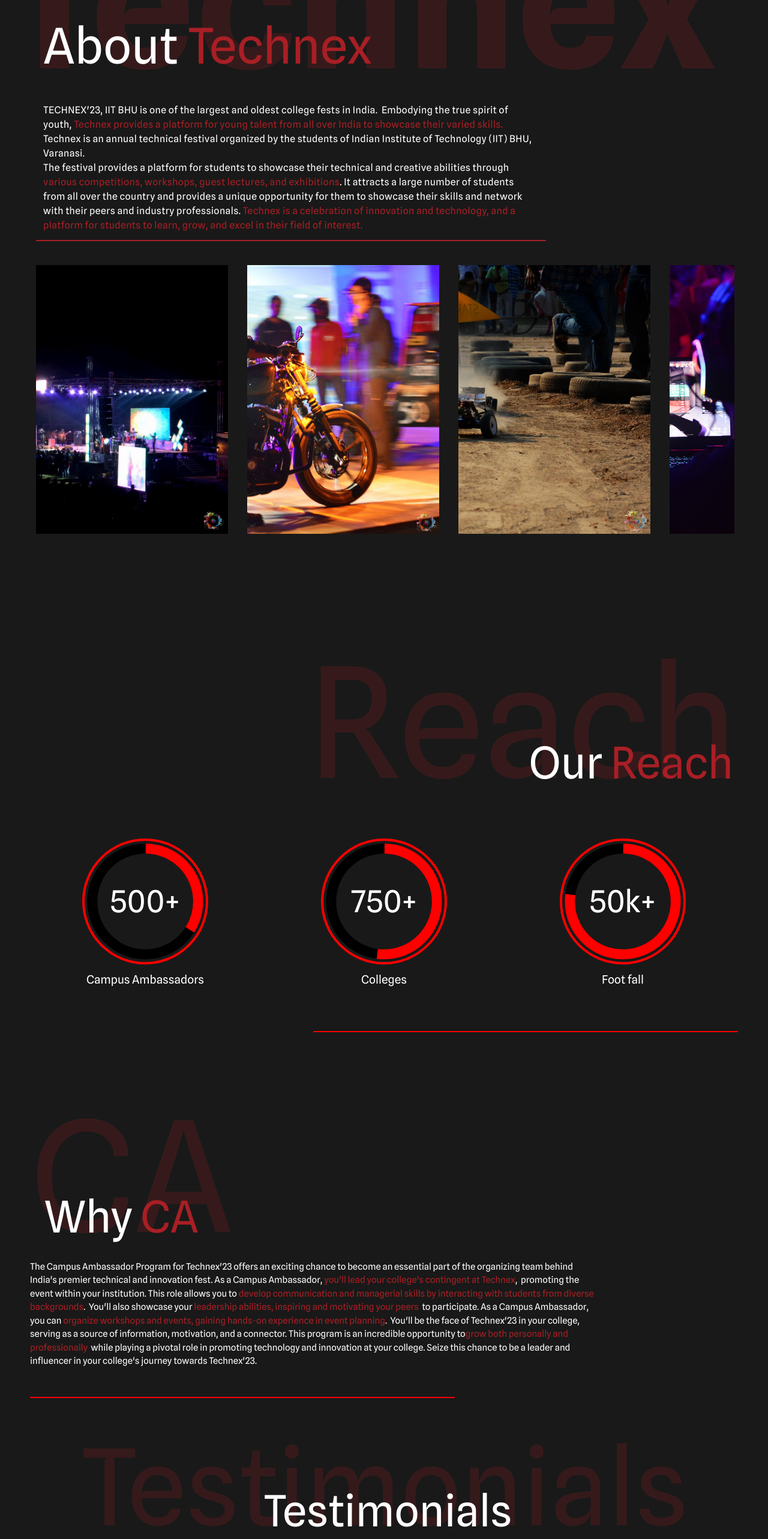
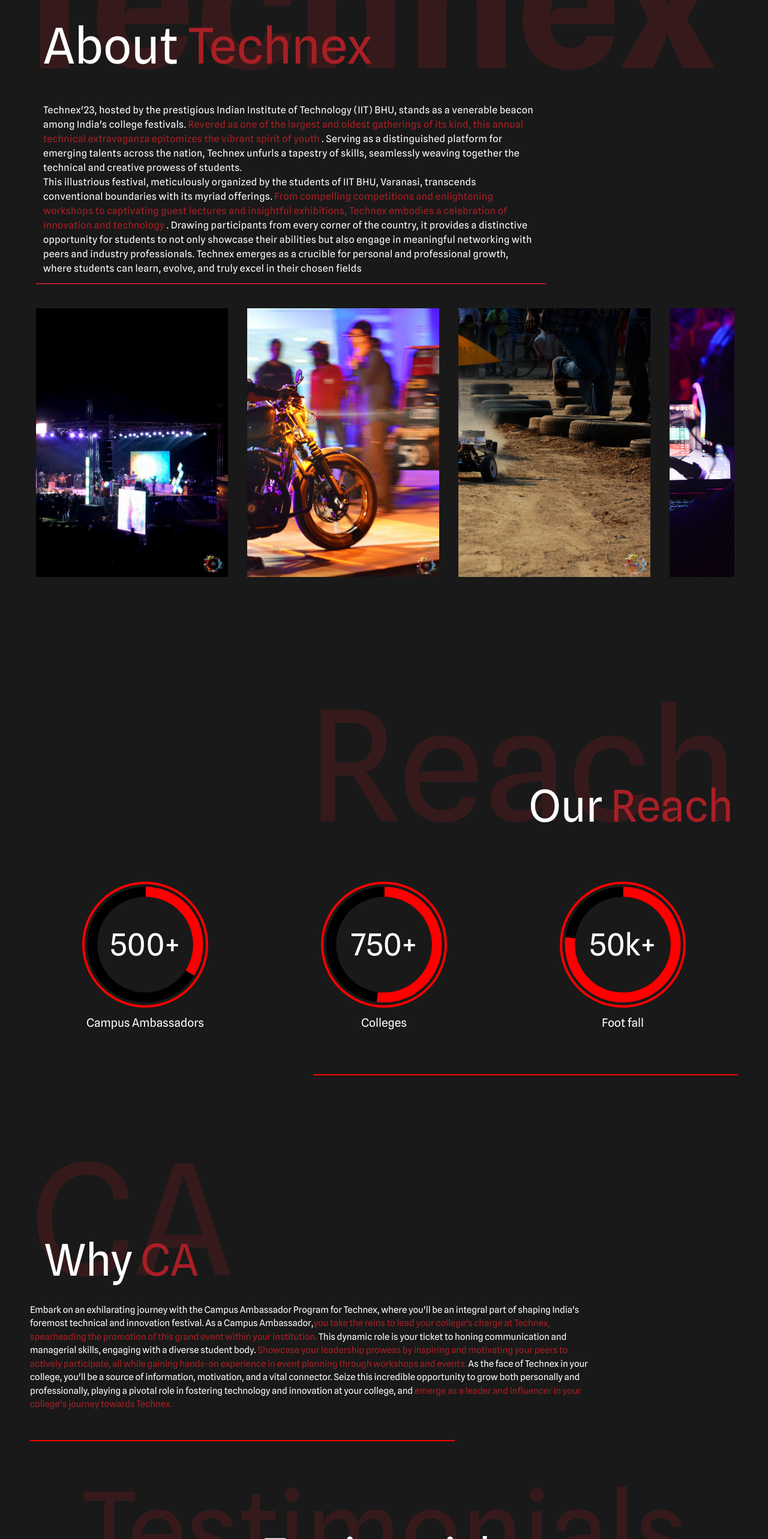
Before and after one commit to technex-iit-bhu/CA_Frontend, a Next.js app: page / in a window 1280 px wide. Shown: the part 880-3446 px from the top of the page at 60% size. Built offline with nearby package versions, Linux system fonts and the light colour scheme; a web font is replaced by a local one.

Commit message:
fix: change text in aboutus and whyca sections

```diff
--- a/src/components/abouttechnex.tsx
+++ b/src/components/abouttechnex.tsx
@@ -20,31 +20,33 @@ const AboutTechnex: FC = () => {
           <div className='flex'>
             <div className='left-column'>
               <p className='mr-3 border-b-2 border-[#A81F25] p-3 pr-5 pt-10 tracking-wide lg:w-[850px]'>
-                TECHNEX&apos;23, IIT BHU is one of the largest and oldest
-                college fests in India.&nbsp; Embodying the true spirit of
-                youth,{' '}
+                Technex'23, hosted by the prestigious Indian Institute of
+                Technology (IIT) BHU, stands as a venerable beacon among India's
+                college festivals.{' '}
                 <span className='text-[#A81F25]'>
-                  Technex provides a platform for young talent from all over
-                  India to showcase their varied skills.
-                </span>
-                &nbsp; Technex is an annual technical festival organized by the
-                students of Indian Institute of Technology (IIT) BHU,&nbsp;
-                Varanasi.<br></br>
-                The festival provides a platform for students to showcase their
-                technical and creative abilities through{' '}
+                  Revered as one of the largest and oldest gatherings of its
+                  kind, this annual technical extravaganza epitomizes the
+                  vibrant spirit of youth
+                </span>{' '}
+                . Serving as a distinguished platform for emerging talents
+                across the nation, Technex unfurls a tapestry of skills,
+                seamlessly weaving together the technical and creative prowess
+                of students.<br></br>
+                This illustrious festival, meticulously organized by the
+                students of IIT BHU, Varanasi, transcends conventional
+                boundaries with its myriad offerings.&nbsp;
                 <span className='text-[#A81F25]'>
-                  various competitions, workshops, guest lectures, and
-                  exhibitions
-                </span>
-                . It attracts a large number of students from all over the
-                country and provides a unique opportunity for them to showcase
-                their skills and network with their peers and industry
-                professionals.{' '}
-                <span className='text-[#A81F25]'>
-                  Technex is a celebration of innovation and technology, and a
-                  platform for students to learn, grow, and excel in their field
-                  of interest.
-                </span>
+                  From compelling competitions and enlightening workshops to
+                  captivating guest lectures and insightful exhibitions, Technex
+                  embodies a celebration of innovation and technology
+                </span>{' '}
+                . Drawing participants from every corner of the country, it
+                provides a distinctive opportunity for students to not only
+                showcase their abilities but also engage in meaningful
+                networking with peers and industry professionals. Technex
+                emerges as a crucible for personal and professional growth,
+                where students can learn, evolve, and truly excel in their
+                chosen fields{' '}
               </p>
             </div>
           </div>
--- a/src/components/ourReach.tsx
+++ b/src/components/ourReach.tsx
@@ -166,11 +166,7 @@ const EllipseSection = () => (
       />
     </div>
     <div>
-      <CircularProgressWithText
-        percent={52}
-        value={'750+'}
-        text='Colleges'
-      />
+      <CircularProgressWithText percent={52} value={'750+'} text='Colleges' />
     </div>
     <div>
       <CircularProgressWithText percent={77} value={'50k+'} text='Foot fall' />
@@ -258,34 +254,26 @@ const LowerSection = () => (
       fontSize={pxToRem(15)}
       className='font-spline'
     >
-      The Campus Ambassador Program for Technex'23 offers an exciting chance to
-      become an essential part of the organizing team behind India's premier
-      technical and innovation fest. As a Campus Ambassador,{' '}
-      <span className='text-red'>
-        you'll lead your college's contingent at Technex
+      Embark on an exhilarating journey with the Campus Ambassador Program for
+      Technex, where you'll be an integral part of shaping India's foremost
+      technical and innovation festival. As a Campus Ambassador,<span className='text-red'>
+      you take the
+      reins to lead your college's charge at Technex, spearheading the promotion
+      of this grand event within your institution.
+      </span>  This dynamic role is your
+      ticket to honing communication and managerial skills, engaging with a
+      diverse student body. <span className='text-red'>
+      Showcase your leadership prowess by inspiring and
+      motivating your peers to actively participate, all while gaining hands-on
+      experience in event planning through workshops and events.
+      </span> As the face of
+      Technex in your college, you'll be a source of information, motivation,
+      and a vital connector. Seize this incredible opportunity to grow both
+      personally and professionally, playing a pivotal role in fostering
+      technology and innovation at your college, and <span className='text-red'>
+      emerge as a leader and
+      influencer in your college's journey towards Technex.
       </span>
-      ,&nbsp; promoting the event within your institution. This role allows you
-      to{' '}
-      <span className='text-red'>
-        develop communication and managerial skills by interacting with students
-        from diverse backgrounds
-      </span>
-      .&nbsp; You'll also showcase your{' '}
-      <span className='text-red'>
-        leadership abilities, inspiring and motivating your peers
-      </span>
-      &nbsp; to participate. As a Campus Ambassador, you can{' '}
-      <span className='text-red'>
-        organize workshops and events, gaining hands-on experience in event
-        planning
-      </span>
-      .&nbsp; You'll be the face of Technex'23 in your college, serving as a
-      source of information, motivation, and a connector. This program is an
-      incredible opportunity to
-      <span className='text-red'>grow both personally and professionally</span>
-      &nbsp; while playing a pivotal role in promoting technology and innovation
-      at your college. Seize this chance to be a leader and influencer in your
-      college's journey towards Technex'23.
     </Text>
   </Box>
 );
```
